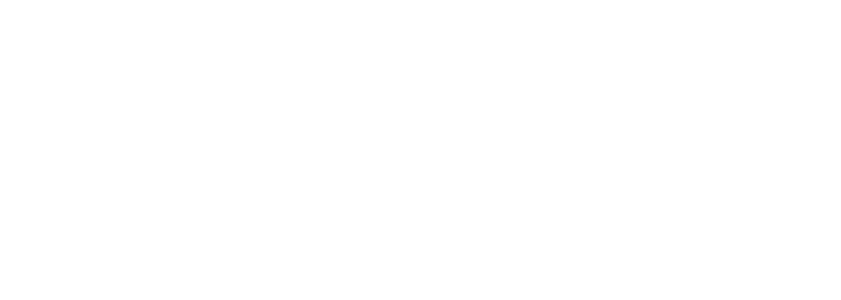
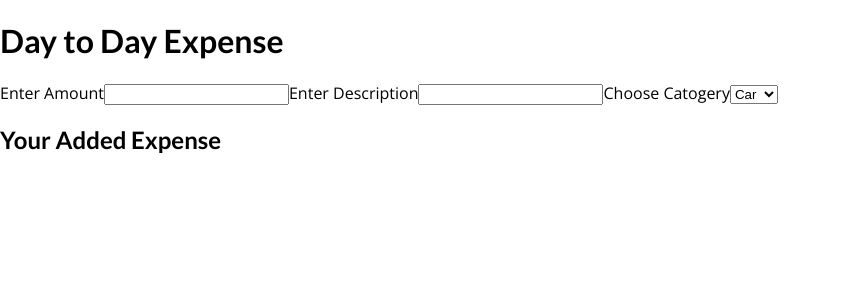
Before and after one commit to Shivamgit11/React-06-ExpenseApp, a React (Create React App) app: page /Expense in a window 1280 px wide. Shown: the top 300 px of the page, without its empty margins (0-841 px from the left). Built offline with nearby package versions, Linux system fonts and the light colour scheme.

Commit message:
Adding expense UI

```diff
--- a/src/App.js
+++ b/src/App.js
@@ -6,6 +6,7 @@
 import Profile from "./pages/profile";
 import Welcome from "./pages/WelcomeExpense";
 import AuthContext from "./store/auth-context";
+import ExpenseFirstUI from "./Expense/ExpenseForm";
 
 function App() {
   const authCtx = useContext(AuthContext);
@@ -19,6 +20,10 @@
       <Switch>
         <Route path="/" exact>
           <Private />
+        </Route>
+
+        <Route path="/Expense">
+          <ExpenseFirstUI />
         </Route>
 
         <Route path="/auth" exact>
--- /dev/null
+++ b/src/Expense/ExpenseForm.js
@@ -0,0 +1,24 @@
+import { Fragment } from "react";
+
+const ExpenseFirstUI = () => {
+    return (
+        <Fragment>
+            <h1>Day to Day Expense</h1>
+            <form>
+                <label>Enter Amount</label>
+                <input type="text" />
+                <label>Enter Description</label>
+                <input type="text" />
+                <label>Choose Catogery</label>
+                <select>
+                    <option>Car</option>
+                    <option>Bike</option>
+                </select>
+            </form>
+
+            <h2>Your Added Expense</h2>
+        </Fragment>
+    )
+}
+
+export default ExpenseFirstUI;
--- a/src/pages/PrivateRoute.js
+++ b/src/pages/PrivateRoute.js
@@ -12,7 +12,7 @@
     <div>
       {!checkLoggedIN && <Redirect to='/auth' />}
 
-      {checkLoggedIN && <Redirect to='/welcome' />}
+      {checkLoggedIN && <Redirect to='/Expense' />}
     </div>
   );
 };
--- a/src/pages/profile.js
+++ b/src/pages/profile.js
@@ -9,7 +9,7 @@
   const profileInuputRef = useRef();
 
   fetch(
-    "https://identitytoolkit.googleapis.com/v1/accounts:lookup?key=AIzaSyD5IFGkNB01Wj6dWDO0OCDi3RhyZ2ReLjA",
+    "https://identitytoolkit.googleapis.com/v1/accounts:update?key=AIzaSyD5IFGkNB01Wj6dWDO0OCDi3RhyZ2ReLjA",
     {
       method: "POST",
       body: JSON.stringify({
```
